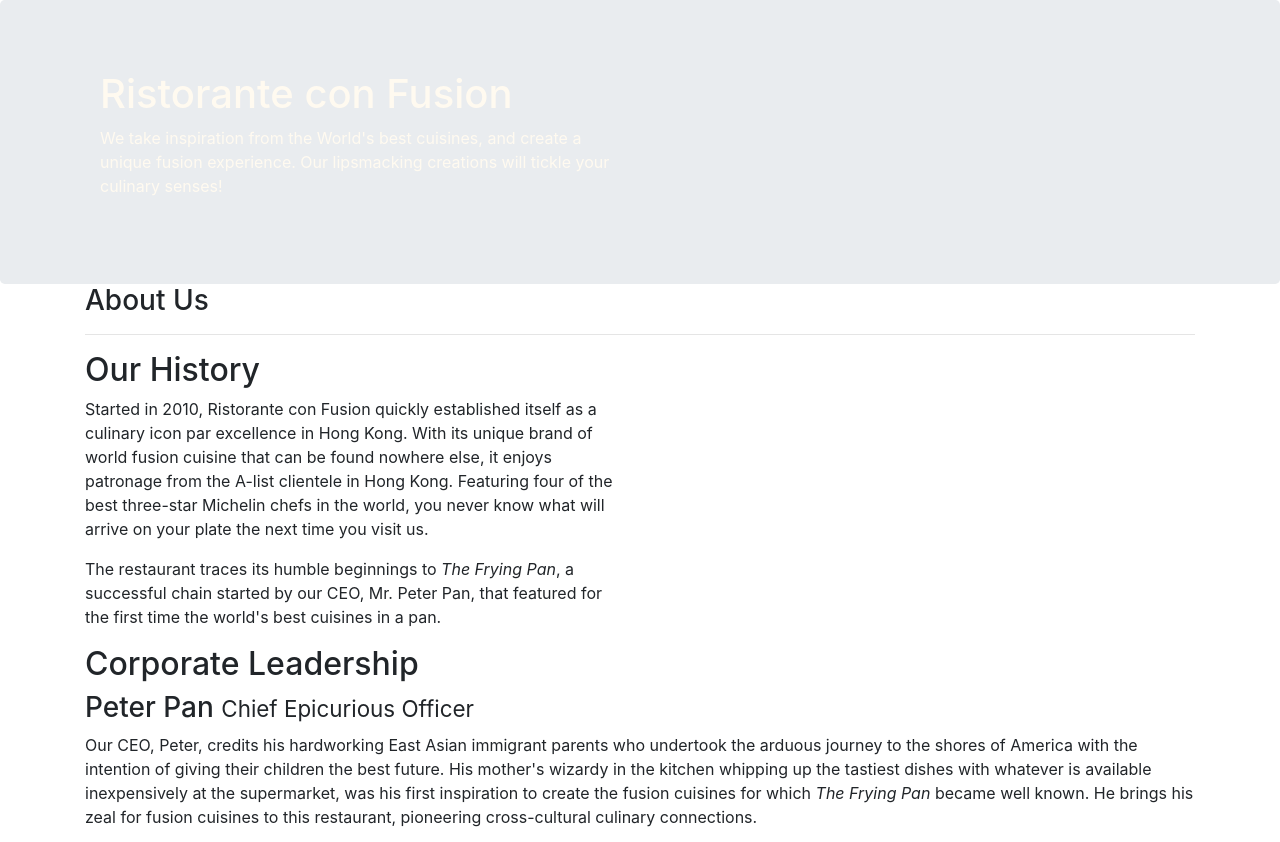
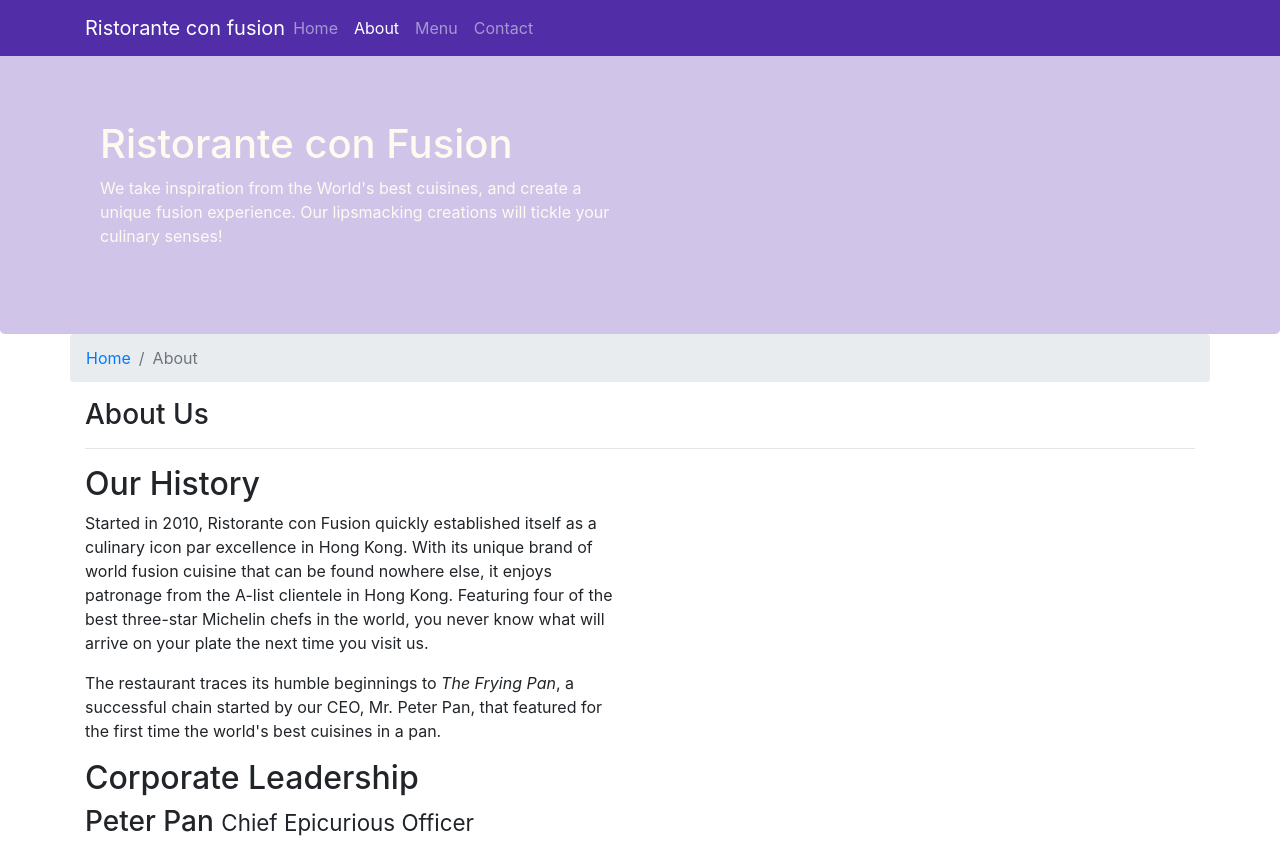
Before and after one commit to Azz3m/Initial-Setup, a website: page aboutus.html in a window 1280 px wide. Shown: the top 842 px of the page. Drawn offline with nearby package versions, Linux system fonts and the light colour scheme.

Commit message:
navbar and breadcrumbs

```diff
--- a/aboutus.html
+++ b/aboutus.html
@@ -16,7 +16,22 @@
 </head>
 
 <body>
-
+	<nav class="navbar navbar-dark navbar-expand-sm fixed-top">
+	   <div class="container">
+	     <button class="navbar-toggler" type="button" data-toggle="collapse" data-target="#Navbar">
+			<span class="navbar-toggler-icon"></span>
+		 </button>
+	     <a class="navbar-brand mr-auto" href="./index.html">Ristorante con fusion</a>
+		 <div class="collapse navbar-collapse" id="Navbar">
+		 	 <ul class="navbar-nav mr-auto">
+				 <li class="nav-item "><a class="nav-link" href="./index.html">Home</a></li>
+				 <li class="nav-item active"><a class="nav-link" href="#">About</a></li>
+				 <li class="nav-item"><a class="nav-link" href="./menue.html">Menu</a></li>
+				 <li class="nav-item"><a class="nav-link" href="./Contact.html">Contact</a></li>
+			 </ul>
+		 </div>
+	   </div>
+	</nav>
     <header class="jumbotron">
         <div class="container">
             <div class="row row-header">
@@ -32,6 +47,11 @@
 
     <div class="container">
         <div class="row">
+			<ol class="col-12 breadcrumb">
+				<li class="breadcrumb-item"><a href="./index.html">Home</a></li>
+				<li class="breadcrumb-item active">About</li>
+				<li></li>
+			</ol>
             <div class="col-12">
                <h3>About Us</h3>
                <hr>
@@ -71,7 +91,7 @@
                 <div class="col-4 offset-1 col-sm-2">
                     <h5>Links</h5>
                     <ul class="list-unstyled">
-                        <li><a href="#">Home</a></li>
+                        <li><a href="./index.html">Home</a></li>
                         <li><a href="#">About</a></li>
                         <li><a href="#">Menu</a></li>
                         <li><a href="#">Contact</a></li>
--- a/css/style.css
+++ b/css/style.css
@@ -22,7 +22,7 @@
 .jumbotron{
 	padding:70px 30px 70px 30px;
 	margin:0px auto;
-	background:#957CD;
+	background:#D1C4E9;
 	color:floralwhite;
 
 }
@@ -31,3 +31,11 @@
 	margin:0px;
 	color:#0f0f0f;
 }
+
+body{
+	padding:50px 0px 0px 0px;
+	z-index:0;
+}
+.navbar-dark{
+	background-color:#512DA8;
+}
```
Also changed, not shown: index.html (+17 -1 lines).
